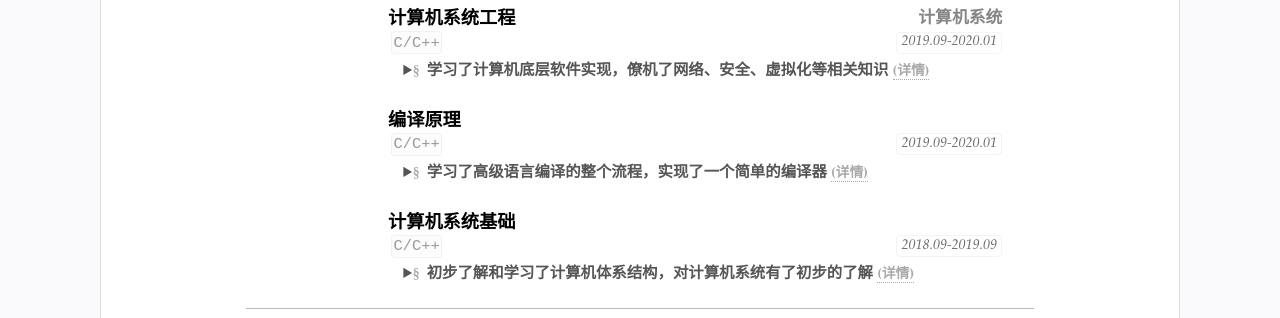
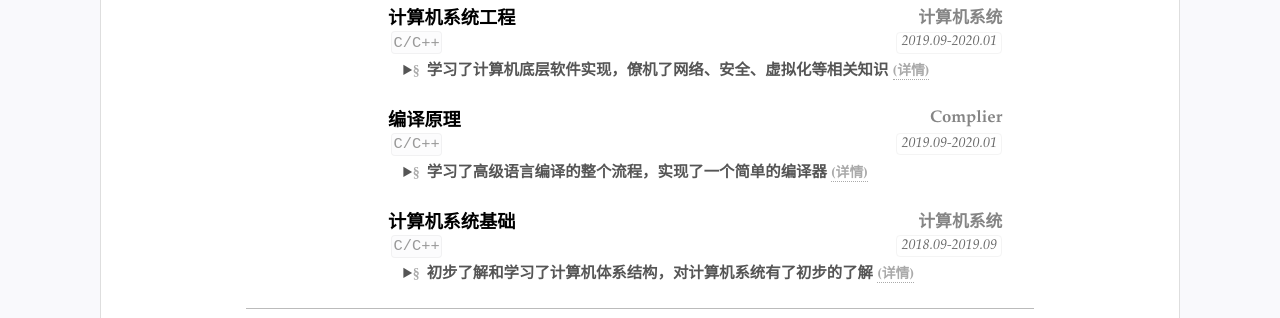
Before and after one commit to ddyasmile/resume, a Jekyll site: the page built from index.html, in a window 1280 px wide. Shown: the part 872-1190 px from the top of the page. Built offline with Jekyll 4.4.1, drawn with Linux system fonts in a browser that asks for light colours.

Commit message:
[fix] complete lessons

```diff
--- a/_data/resume.yml
+++ b/_data/resume.yml
@@ -97,6 +97,7 @@ main: #简历主要内容，
     detail: 以文件系统为案例，学习了多线程编程，重点实现了多线程下的锁机制。学习了进程切换机制、网络协议、权限管理与安全相关知识。实现了一个基于RPC的、具有锁机制的网络文件系统，当有多个客户端要修改服务端的同一个文件时，通过锁保持一致性。
 
   - title: 编译原理
+    sub: Complier
     duration: "2019.09-2020.01"
     tags:
     - C/C++
@@ -104,6 +105,7 @@ main: #简历主要内容，
     detail: 学习了编译器的实现原理，包括词/语法分析、类型检查、生成中间表示树、数据流分析、指令选择和寄存器分配一整套流程。实现了一个简单的针对Tiger语言的编译器（一个用于教学的语言）。
 
   - title: 计算机系统基础
+    sub: 计算机系统
     duration: "2018.09-2019.09"
     tags:
     - C/C++
```
